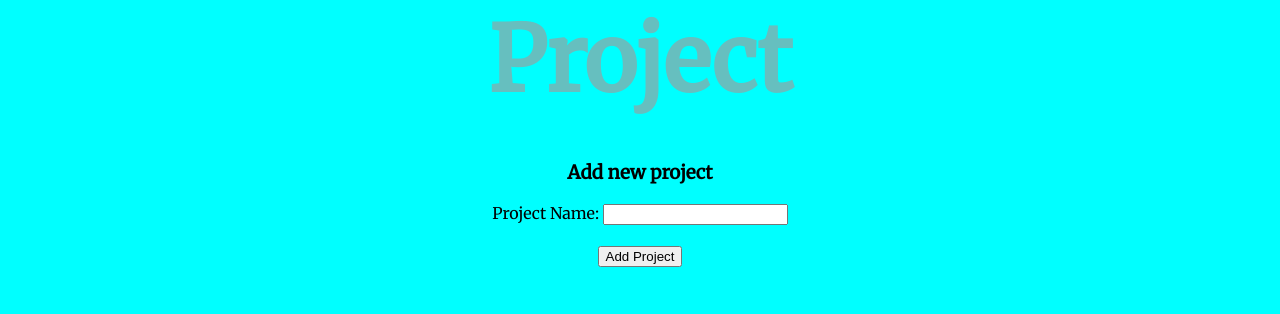
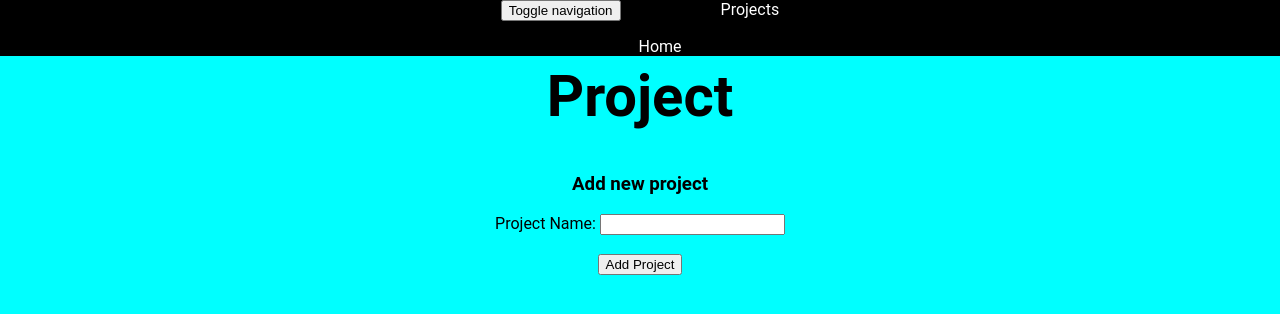
Before and after one commit to Jeremiah-Katumo/databases_with_python, a Python web app: template flask/templates/index.html in a window 1280 px wide. Shown: the top 314 px of the page. Run offline with Jinja, Linux system fonts and the light colour scheme; the template is opened without the code that fills it, so the values that code supplies are empty; some libraries are stand-ins or nearby versions.

Commit message:
index page

```diff
--- a/flask/templates/index.html
+++ b/flask/templates/index.html
@@ -1,23 +1,106 @@
-<!DOCTYPE html>
+{% extends "bootstrap/base.html" %}
+
 <html>
+{% block html %}
+
     <head>
+    {% block head %}
         <meta charset="utf-8">
-        <title>My Projects</title>
-        <link rel="stylesheet" href="styles.css">
+        <title>{% block title %}My Projects{% endblock %}</title>
+        <!-- <link rel="stylesheet" href="styles.css">
         <link rel="preconnect" href="https://fonts.googleapis.com">
         <link rel="preconnect" href="https://fonts.gstatic.com" crossorigin="anonymous">
-        <link href="https://fonts.googleapis.com/css2?family=Merriweather&family=Montserrat&family=Sacramento&display=swap" rel="stylesheet">
+        <link href="https://fonts.googleapis.com/css2?family=Merriweather&family=Montserrat&family=Sacramento&display=swap" rel="stylesheet"> -->
+        {% block styles %}
+        <style>
+
+            nav {
+                background-color: black;
+            }
+
+            .navbar-header {
+                display: flex;
+                justify-content: center;
+                gap: 100px;
+            }
+
+            body {
+                background-color: aqua;
+                /* background-image: url(images/background.png); */
+                font-family: 'Roboto', sans-serif;
+                margin: 0px;
+                text-align: center;
+            }
+
+            a {
+                color: white;
+                text-decoration: none;
+            }
+
+            .proj {
+                color: black;
+                text-decoration: none;
+            }
+
+            h1 {
+                color: black;
+                font: "Roboto", sans-serif;
+                font-size: 3.62rem;
+                line-height: 2px;
+                margin-top: 50px auto 0 auto;
+            }
+
+            h2 {
+                color: #66BFBF;
+                font: "Roboto", sans-serif;
+                font-size: 150%;
+                font-weight: normal;
+                padding-bottom: 10px;
+            }
+
+            li {
+                list-style-type: none;
+            }
+
+        </style>
+        {% endblock %}
+    {% endblock %}
     </head>
 
+    <body>
+    {% block body %}
 
-    <body>
+        <nav>
+            {% block navbar %}
+            <div class="navbar-navbar-inverse" role="navigation">
+                <div class="container">
+                    <div class="navbar-header">
+                        <button type="button" class="navbar-toggle"
+                        data-toggle="collapse" data-target=".navbar-collapse">
+                            <span class="sr-only">Toggle navigation</span>
+                            <span class="icon-bar"></span>
+                            <span class="icon-bar"></span>
+                            <span class="icon-bar"></span>
+                        </button>
+                        <a class="navbar-brand" href="/">Projects</a>
+                    </div>
+                    <div class="navbar-collapse-collapse">
+                        <ul class="nav-navbar-nav">
+                            <li><a href="/">Home</a></li>
+                        </ul>
+                    </div>
+                </div>
+            </div>
+            {% endblock %}
+        </nav>
+
         <h1>Project</h1>
 
         <ul>
             {% for project in projects %}
-            <li><a href="/project/{{project.project_id}}">{{ project.title }}</a></li>
-            <!-- <li><a href="/project/2">Project 2</a></li>
-            <li><a href="/project/3">Project 3</a></li> -->
+            <li><a class="proj" href="/project/{{project.project_id}}">{{ project.title }}</a></li>
+            <!-- <li><a href="/project/2">Project 2</a></li> -->
+            <li><a class="proj" href="/project/1">Project 1</a></li>
             {% endfor %}
         </ul>
 
@@ -33,7 +116,9 @@
         </form>
 
         {% for category, message in get_flashed_messages(with_categories=true) %}
-        <div style="color: {{ category }}">{{ message }}</div>
+            <div style="color: {{ category }}">{{ message }}</div>
         {% endfor %}
+    {% endblock %}
     </body>
+{% endblock %}
 </html>
```
